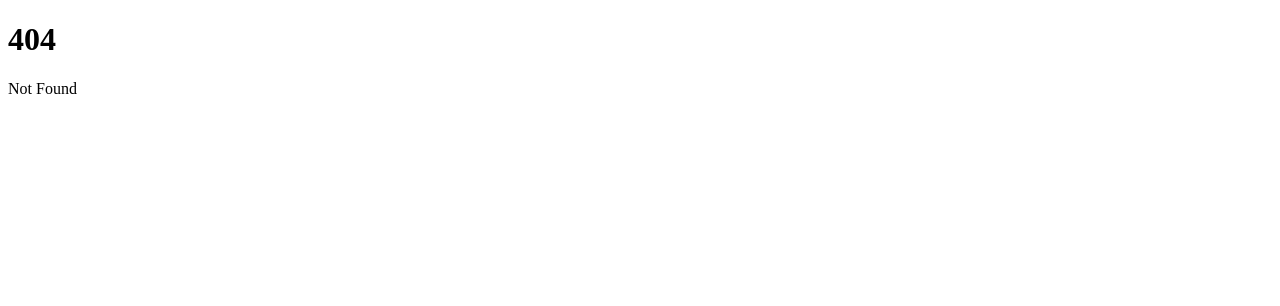
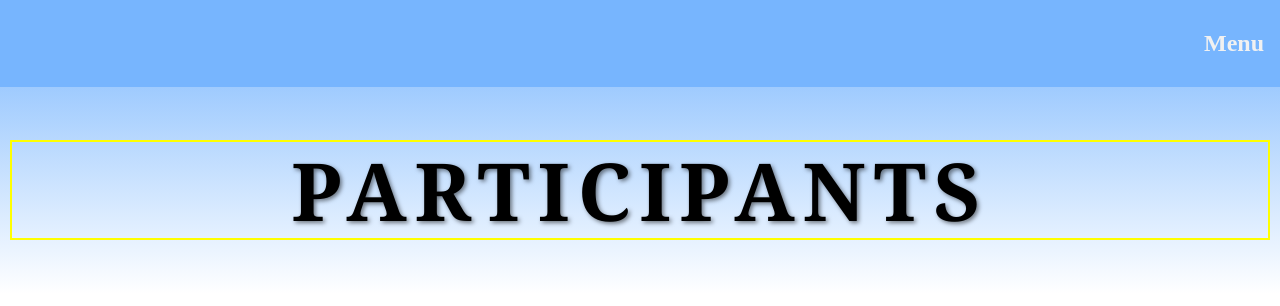
Before and after one commit to ineffablevoyage/ineffablevoyage.github.io, a SvelteKit app: page /participants in a window 1280 px wide. Before the commit this address had no page. Shown: the top 306 px of the page. Built offline with nearby package versions, Linux system fonts and the light colour scheme.

Commit message:
Remade initial layout with svelte

```diff
--- /dev/null
+++ b/src/lib/zine_style.css
@@ -0,0 +1,104 @@
+body {
+  /* background-image: url(./images/ballon_goodomensfanzine.jpg); no-repeat center center; */
+  background: linear-gradient(#77b5fe, white);
+  /* background-color: #77b5fe ; */
+  background-size: cover;
+
+  /* width: 100%;
+  height: 100%; */
+
+  background-repeat: no-repeat;
+  /* background-attachment: fixed; */
+
+  margin: 0;
+  /* padding: 0; */
+}
+
+.main_container {
+  width: auto; /* 100%; */
+  margin: 10px;
+
+  /* display: flex; */
+  align-items: center;
+  justify-content: center;
+
+  /* color: white; */
+  font-family: Georgia, sans-serif;
+}
+
+.header {
+  position: sticky;
+  top: 0;
+  z-index: 999;
+
+  text-align: right;
+  /* font-size: 2em; */
+  color: #f1f1f1;
+  padding: 10px 16px;
+  background: #77b5fe;
+}
+
+
+.title {
+  text-align: center;
+  /* font-size: 2em; */
+  color: Black;
+  margin-top: 20px;
+
+  font: Marker Felt, sans-serif;
+}
+
+
+.title h1 {
+  font-size: 5em;
+  font-weight: bold;
+
+  text-shadow: 2px 2px 4px rgba(0, 0, 0, 0.5);
+
+  text-transform: uppercase;
+  letter-spacing: 0.1em;
+  line-height: 1.2;
+
+  border: yellow 2px solid;
+
+}
+
+.main_content {
+  align-items: center;
+  justify-content: center;
+
+  font-family: Arial;
+  text-align: center;
+  /* display: inline-block; */
+  /* display: flex;
+  display: grid;
+  grid-template-columns: 500px auto;
+  grid-gap: 20px; */
+}
+
+.menu {
+  flex: 1;
+  justify-content: center;
+  /* margin-top: 20px; */
+  width: 20%;
+  border: red 1px solid;
+}
+
+.zine_content {
+  flex: auto;
+  /* width: 80%; */
+  /* max-width: 800px; */
+  border: red 1px solid;
+}
+
+.footer {
+  background: linear-gradient(white, grey);
+  height: 50px;
+  margin-top: auto;
+  bottom: 0;
+  /* margin-top: 20px; */
+  text-align: center;
+  font-size: 0.8em;
+  color: #555;
+  /* border: red 1px solid; */
+}
--- a/src/routes/+layout.svelte
+++ b/src/routes/+layout.svelte
@@ -1,8 +1,13 @@
 <script lang="ts">
 	import favicon from '$lib/assets/favicon.svg';
+	import "$lib/zine_style.css";
 
 	let { children } = $props();
 </script>
+
+<nav class="header" id="header_menu">
+        <h2>Menu</h2>
+</nav>
 
 <svelte:head>
 	<link rel="icon" href={favicon} />
--- /dev/null
+++ b/src/routes/participants/+page.svelte
@@ -0,0 +1,5 @@
+<div class="main_container">
+    <div class="title">
+        <h1>Participants</h1>
+    </div>
+</div>
```
Also changed, not shown: src/routes/+page.svelte (+15 -2 lines).
